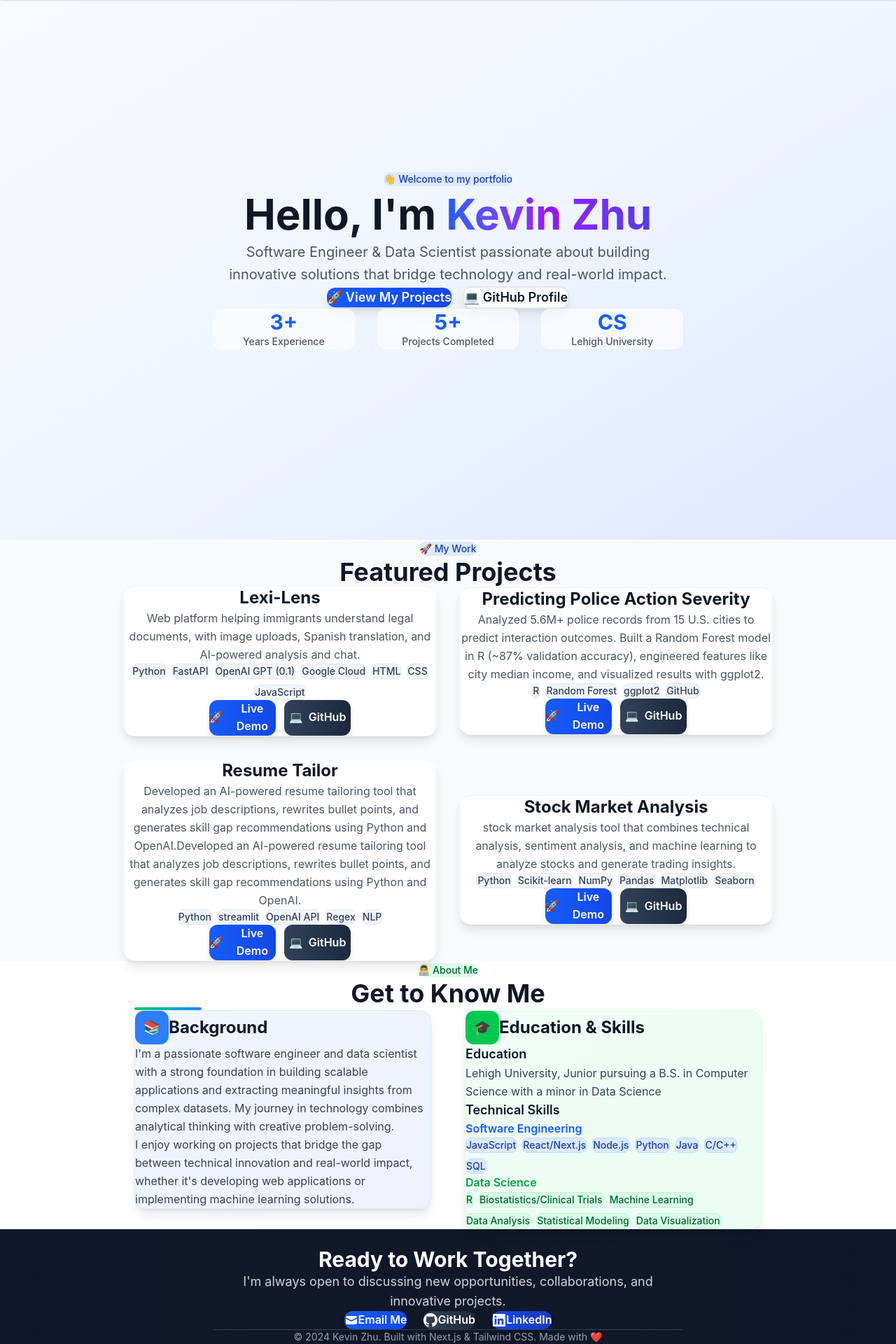
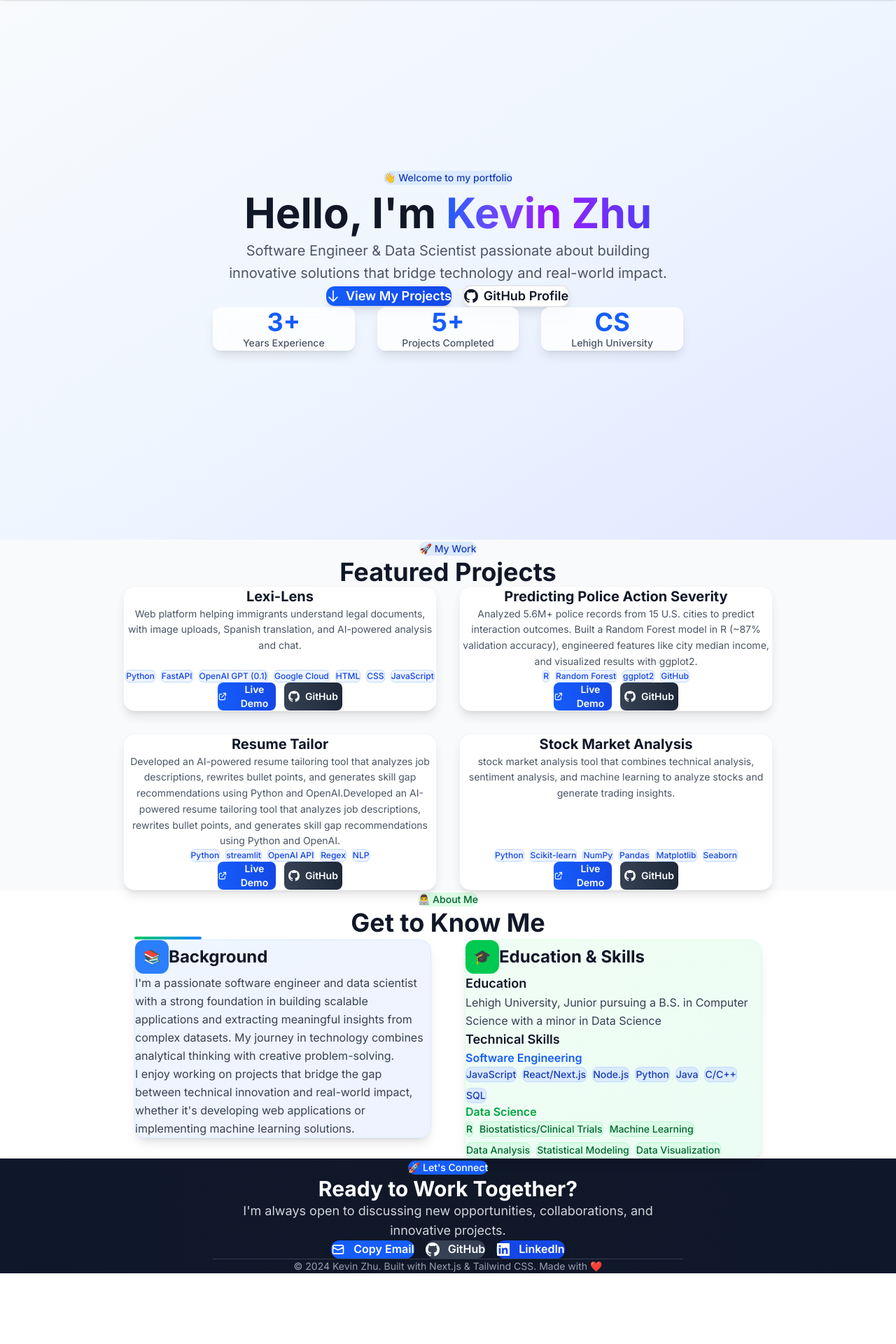
Before and after one commit to KevinZhu223/my-project-site, a Next.js app: page / in a window 1280 px wide. Shown: the part 29-1949 px from the top of the page at 70% size. After the commit the page ends 1848 px from the top, so only its background shows below. Built offline with nearby package versions, Linux system fonts and the light colour scheme.

Commit message:
Working version of website

```diff
--- a/app/globals.css
+++ b/app/globals.css
@@ -1,21 +1,28 @@
+@import url('https://fonts.googleapis.com/css2?family=Inter:wght@300;400;500;600;700;800&display=swap');
 @import "tailwindcss";
 
 :root {
   --background: #ffffff;
-  --foreground: #171717;
+  --foreground: #1f2937;
+  --primary: #3b82f6;
+  --primary-dark: #1d4ed8;
+  --secondary: #6366f1;
+  --accent: #8b5cf6;
+  --success: #10b981;
+  --warning: #f59e0b;
+  --error: #ef4444;
+  --surface: #f8fafc;
+  --surface-dark: #1e293b;
 }
 
-@theme inline {
-  --color-background: var(--background);
-  --color-foreground: var(--foreground);
-  --font-sans: var(--font-geist-sans);
-  --font-mono: var(--font-geist-mono);
-}
+/* Custom theme configuration removed - using standard CSS variables instead */
 
 @media (prefers-color-scheme: dark) {
   :root {
-    --background: #0a0a0a;
-    --foreground: #ededed;
+    --background: #0f172a;
+    --foreground: #f1f5f9;
+    --surface: #1e293b;
+    --surface-dark: #0f172a;
   }
 }
 
@@ -27,7 +34,8 @@
 
 html {
   scroll-behavior: smooth;
-  scroll-padding-top: 80px; /* Account for fixed navbar */
+  scroll-padding-top: 80px;
+  font-size: 16px;
 }
 
 body {
@@ -35,6 +43,9 @@ body {
   color: var(--foreground);
   font-family: 'Inter', -apple-system, BlinkMacSystemFont, 'Segoe UI', Roboto, sans-serif;
   line-height: 1.6;
+  font-weight: 400;
+  -webkit-font-smoothing: antialiased;
+  -moz-osx-font-smoothing: grayscale;
 }
 
 /* Custom scrollbar */
@@ -43,29 +54,61 @@ body {
 }
 
 ::-webkit-scrollbar-track {
-  background: #f1f1f1;
+  background: #f1f5f9;
 }
 
 ::-webkit-scrollbar-thumb {
-  background: #c1c1c1;
+  background: #cbd5e1;
   border-radius: 4px;
+  transition: background-color 0.2s ease;
 }
 
 ::-webkit-scrollbar-thumb:hover {
-  background: #a8a8a8;
+  background: #94a3b8;
 }
 
 /* Dark mode scrollbar */
 @media (prefers-color-scheme: dark) {
   ::-webkit-scrollbar-track {
-    background: #2d2d2d;
+    background: #1e293b;
   }
 
   ::-webkit-scrollbar-thumb {
-    background: #555;
+    background: #475569;
   }
 
   ::-webkit-scrollbar-thumb:hover {
-    background: #777;
+    background: #64748b;
   }
 }
+
+/* Smooth transitions for all elements */
+* {
+  transition: color 0.2s ease, background-color 0.2s ease, border-color 0.2s ease, transform 0.2s ease, box-shadow 0.2s ease;
+}
+
+/* Focus styles for accessibility */
+*:focus-visible {
+  outline: 2px solid var(--primary);
+  outline-offset: 2px;
+}
+
+/* Button hover effects */
+.btn-hover {
+  transition: all 0.3s cubic-bezier(0.4, 0, 0.2, 1);
+}
+
+.btn-hover:hover {
+  transform: translateY(-2px);
+  box-shadow: 0 10px 25px -5px rgba(0, 0, 0, 0.1), 0 10px 10px -5px rgba(0, 0, 0, 0.04);
+}
+
+/* Card hover effects */
+.card-hover {
+  transition: all 0.3s cubic-bezier(0.4, 0, 0.2, 1);
+}
+
+.card-hover:hover {
+  transform: translateY(-4px);
+  box-shadow: 0 20px 25px -5px rgba(0, 0, 0, 0.1), 0 10px 10px -5px rgba(0, 0, 0, 0.04);
+}
--- a/app/page.js
+++ b/app/page.js
@@ -137,32 +137,38 @@ export default function Home() {
           <div className="flex flex-col sm:flex-row gap-4 justify-center items-center">
             <Link
               href="#projects"
-              className="bg-gradient-to-r from-blue-600 to-blue-700 hover:from-blue-700 hover:to-blue-800 text-white px-8 py-4 rounded-xl font-semibold text-lg transition-all duration-300 transform hover:scale-105 shadow-lg hover:shadow-xl"
+              className="btn-hover bg-gradient-to-r from-blue-600 to-blue-700 hover:from-blue-700 hover:to-blue-800 text-white px-8 py-4 rounded-xl font-semibold text-base sm:text-lg transition-all duration-300 shadow-lg flex items-center gap-2"
             >
-              🚀 View My Projects
+              <svg className="w-5 h-5" fill="none" stroke="currentColor" viewBox="0 0 24 24">
+                <path strokeLinecap="round" strokeLinejoin="round" strokeWidth={2} d="M19 14l-7 7m0 0l-7-7m7 7V3" />
+              </svg>
+              View My Projects
             </Link>
             <Link
               href="https://github.com/KevinZhu223"
               target="_blank"
               rel="noopener noreferrer"
-              className="bg-white dark:bg-gray-800 text-gray-900 dark:text-white border-2 border-gray-200 dark:border-gray-600 hover:border-blue-500 dark:hover:border-blue-400 px-8 py-4 rounded-xl font-semibold text-lg transition-all duration-300 transform hover:scale-105 shadow-lg hover:shadow-xl"
+              className="btn-hover bg-white dark:bg-gray-800 text-gray-900 dark:text-white border-2 border-gray-200 dark:border-gray-600 hover:border-blue-500 dark:hover:border-blue-400 px-8 py-4 rounded-xl font-semibold text-base sm:text-lg transition-all duration-300 shadow-lg flex items-center gap-2"
             >
-              💻 GitHub Profile
+              <svg className="w-5 h-5" fill="currentColor" viewBox="0 0 20 20">
+                <path fillRule="evenodd" d="M10 0C4.477 0 0 4.484 0 10.017c0 4.425 2.865 8.18 6.839 9.504.5.092.682-.217.682-.483 0-.237-.008-.868-.013-1.703-2.782.605-3.369-1.343-3.369-1.343-.454-1.158-1.11-1.466-1.11-1.466-.908-.62.069-.608.069-.608 1.003.07 1.531 1.032 1.531 1.032.892 1.53 2.341 1.088 2.91.832.092-.647.35-1.088.636-1.338-2.22-.253-4.555-1.113-4.555-4.951 0-1.093.39-1.988 1.029-2.688-.103-.253-.446-1.272.098-2.65 0 0 .84-.27 2.75 1.026A9.564 9.564 0 0110 4.844c.85.004 1.705.115 2.504.337 1.909-1.296 2.747-1.027 2.747-1.027.546 1.379.203 2.398.1 2.651.64.7 1.028 1.595 1.028 2.688 0 3.848-2.339 4.695-4.566 4.942.359.31.678.921.678 1.856 0 1.338-.012 2.419-.012 2.747 0 .268.18.58.688.482A10.019 10.019 0 0020 10.017C20 4.484 15.522 0 10 0z" clipRule="evenodd" />
+              </svg>
+              GitHub Profile
             </Link>
           </div>
 
           {/* Quick stats */}
-          <div className="mt-16 grid grid-cols-1 sm:grid-cols-3 gap-8 max-w-3xl mx-auto">
-            <div className="text-center bg-white/60 dark:bg-gray-800/60 backdrop-blur-sm rounded-xl p-4 border border-white/20 dark:border-gray-700/20">
-              <div className="text-3xl font-bold text-blue-600 dark:text-blue-400">3+</div>
+          <div className="mt-16 grid grid-cols-1 sm:grid-cols-3 gap-4 sm:gap-6 lg:gap-8 max-w-4xl mx-auto">
+            <div className="card-hover text-center bg-white/80 dark:bg-gray-800/80 backdrop-blur-sm rounded-xl p-6 border border-white/30 dark:border-gray-700/30 shadow-lg">
+              <div className="text-3xl lg:text-4xl font-bold text-blue-600 dark:text-blue-400 mb-2">3+</div>
               <div className="text-sm text-gray-600 dark:text-gray-400 font-medium">Years Experience</div>
             </div>
-            <div className="text-center bg-white/60 dark:bg-gray-800/60 backdrop-blur-sm rounded-xl p-4 border border-white/20 dark:border-gray-700/20">
-              <div className="text-3xl font-bold text-blue-600 dark:text-blue-400">5+</div>
+            <div className="card-hover text-center bg-white/80 dark:bg-gray-800/80 backdrop-blur-sm rounded-xl p-6 border border-white/30 dark:border-gray-700/30 shadow-lg">
+              <div className="text-3xl lg:text-4xl font-bold text-blue-600 dark:text-blue-400 mb-2">5+</div>
               <div className="text-sm text-gray-600 dark:text-gray-400 font-medium">Projects Completed</div>
             </div>
-            <div className="text-center bg-white/60 dark:bg-gray-800/60 backdrop-blur-sm rounded-xl p-4 border border-white/20 dark:border-gray-700/20">
-              <div className="text-3xl font-bold text-blue-600 dark:text-blue-400">CS</div>
+            <div className="card-hover text-center bg-white/80 dark:bg-gray-800/80 backdrop-blur-sm rounded-xl p-6 border border-white/30 dark:border-gray-700/30 shadow-lg">
+              <div className="text-3xl lg:text-4xl font-bold text-blue-600 dark:text-blue-400 mb-2">CS</div>
               <div className="text-sm text-gray-600 dark:text-gray-400 font-medium">Lehigh University</div>
             </div>
           </div>
@@ -184,7 +190,7 @@ export default function Home() {
             </p>
           </div>
 
-          <div className="grid grid-cols-1 md:grid-cols-2 gap-8 place-items-center">
+          <div className="grid grid-cols-1 md:grid-cols-2 gap-6 lg:gap-8 place-items-center">
             {projects.map((project, index) => (
               <ProjectCard
                 key={index}
--- a/components/Footer.js
+++ b/components/Footer.js
@@ -1,11 +1,26 @@
+'use client';
 import Link from 'next/link';
+import { useState } from 'react';
 
 export default function Footer() {
+  const [copied, setCopied] = useState(false);
+
+  const copyEmail = async () => {
+    try {
+      await navigator.clipboard.writeText('kevinzhu2234@gmail.com');
+      setCopied(true);
+      setTimeout(() => setCopied(false), 2000);
+    } catch (err) {
+      console.error('Failed to copy email:', err);
+    }
+  };
+
   return (
     <footer className="flex flex-col items-center justify-center bg-gradient-to-r from-slate-900 via-gray-900 to-slate-900 text-white py-16">
       <div className="mx-auto max-w-screen-lg px-4 sm:px-6 lg:px-8">
         <div className="text-center mb-12">
           <span className="inline-block px-4 py-2 bg-blue-600 text-white rounded-full text-sm font-medium mb-4">
+            🚀 Let's Connect
           </span>
           <h3 className="text-3xl font-bold mb-4">Ready to Work Together?</h3>
           <p className="text-gray-300 text-lg max-w-2xl mx-auto">
@@ -14,40 +29,42 @@ export default function Footer() {
         </div>
 
         <div className="flex flex-col items-center">
-          <div className="flex flex-col md:flex-row justify-center items-center gap-6 mb-12 max-w-3xl w-full">
-          <Link
-            href="mailto:kevinzhu2234@gmail.com"
-            className="flex items-center space-x-3 bg-gradient-to-r from-blue-600 to-blue-700 hover:from-blue-700 hover:to-blue-800 px-6 py-3 rounded-xl transition-all duration-300 transform hover:scale-105 shadow-lg hover:shadow-xl"
+
+        <div className="flex flex-col sm:flex-row gap-4 justify-center items-center mb-8">
+          <button
+            onClick={copyEmail}
+            className="btn-hover bg-blue-600 hover:bg-blue-700 text-white px-6 py-3 rounded-xl font-semibold transition-all duration-300 shadow-lg flex items-center gap-3 relative"
           >
-            <svg className="w-5 h-5" fill="currentColor" viewBox="0 0 20 20">
-              <path d="M2.003 5.884L10 9.882l7.997-3.998A2 2 0 0016 4H4a2 2 0 00-1.997 1.884z" />
-              <path d="M18 8.118l-8 4-8-4V14a2 2 0 002 2h12a2 2 0 002-2V8.118z" />
+            <svg className="w-5 h-5" fill="none" stroke="currentColor" viewBox="0 0 24 24">
+              <path strokeLinecap="round" strokeLinejoin="round" strokeWidth={2} d="M3 8l7.89 4.26a2 2 0 002.22 0L21 8M5 19h14a2 2 0 002-2V7a2 2 0 00-2-2H5a2 2 0 00-2 2v10a2 2 0 002 2z" />
             </svg>
-            <span className="font-semibold"> Email Me</span>
-          </Link>
+            <span className="font-semibold">
+              {copied ? '✓ Email Copied!' : 'Copy Email'}
+            </span>
+          </button>
 
           <Link
             href="https://github.com/KevinZhu223"
             target="_blank"
             rel="noopener noreferrer"
-            className="flex items-center space-x-3 bg-gradient-to-r from-gray-700 to-gray-800 hover:from-gray-800 hover:to-gray-900 px-6 py-3 rounded-xl transition-all duration-300 transform hover:scale-105 shadow-lg hover:shadow-xl"
+            className="btn-hover bg-gray-700 hover:bg-gray-800 text-white px-6 py-3 rounded-xl font-semibold transition-all duration-300 shadow-lg flex items-center gap-3"
           >
             <svg className="w-5 h-5" fill="currentColor" viewBox="0 0 20 20">
               <path fillRule="evenodd" d="M10 0C4.477 0 0 4.484 0 10.017c0 4.425 2.865 8.18 6.839 9.504.5.092.682-.217.682-.483 0-.237-.008-.868-.013-1.703-2.782.605-3.369-1.343-3.369-1.343-.454-1.158-1.11-1.466-1.11-1.466-.908-.62.069-.608.069-.608 1.003.07 1.531 1.032 1.531 1.032.892 1.53 2.341 1.088 2.91.832.092-.647.35-1.088.636-1.338-2.22-.253-4.555-1.113-4.555-4.951 0-1.093.39-1.988 1.029-2.688-.103-.253-.446-1.272.098-2.65 0 0 .84-.27 2.75 1.026A9.564 9.564 0 0110 4.844c.85.004 1.705.115 2.504.337 1.909-1.296 2.747-1.027 2.747-1.027.546 1.379.203 2.398.1 2.651.64.7 1.028 1.595 1.028 2.688 0 3.848-2.339 4.695-4.566 4.942.359.31.678.921.678 1.856 0 1.338-.012 2.419-.012 2.747 0 .268.18.58.688.482A10.019 10.019 0 0020 10.017C20 4.484 15.522 0 10 0z" clipRule="evenodd" />
             </svg>
-            <span className="font-semibold"> GitHub</span>
+            <span className="font-semibold">GitHub</span>
           </Link>
 
           <Link
-            href="https://linkedin.com/in/kevinzhu223"
+            href="https://linkedin.com/in/kevin-zhu-lehigh"
             target="_blank"
             rel="noopener noreferrer"
-            className="flex items-center space-x-3 bg-gradient-to-r from-blue-700 to-blue-800 hover:from-blue-800 hover:to-blue-900 px-6 py-3 rounded-xl transition-all duration-300 transform hover:scale-105 shadow-lg hover:shadow-xl"
+            className="btn-hover bg-blue-700 hover:bg-blue-800 text-white px-6 py-3 rounded-xl font-semibold transition-all duration-300 shadow-lg flex items-center gap-3"
           >
             <svg className="w-5 h-5" fill="currentColor" viewBox="0 0 20 20">
               <path fillRule="evenodd" d="M16.338 16.338H13.67V12.16c0-.995-.017-2.277-1.387-2.277-1.39 0-1.601 1.086-1.601 2.207v4.248H8.014v-8.59h2.559v1.174h.037c.356-.675 1.227-1.387 2.526-1.387 2.703 0 3.203 1.778 3.203 4.092v4.711zM5.005 6.575a1.548 1.548 0 11-.003-3.096 1.548 1.548 0 01.003 3.096zm-1.337 9.763H6.34v-8.59H3.667v8.59zM17.668 1H2.328C1.595 1 1 1.581 1 2.298v15.403C1 18.418 1.595 19 2.328 19h15.34c.734 0 1.332-.582 1.332-1.299V2.298C19 1.581 18.402 1 17.668 1z" clipRule="evenodd" />
             </svg>
-            <span className="font-semibold"> LinkedIn</span>
+            <span className="font-semibold">LinkedIn</span>
           </Link>
           </div>
         </div>
--- a/components/ProjectCard.js
+++ b/components/ProjectCard.js
@@ -2,24 +2,24 @@ import Link from 'next/link';
 
 export default function ProjectCard({ title, description, techStack, liveUrl, githubUrl }) {
   return (
-    <div className="bg-white dark:bg-gray-800 rounded-2xl shadow-lg hover:shadow-2xl transition-all duration-300 transform hover:-translate-y-1 p-8 border border-gray-100 dark:border-gray-700 group relative overflow-hidden flex flex-col items-center text-center max-w-md w-full">
+    <div className="card-hover bg-white dark:bg-gray-800 rounded-2xl shadow-lg p-8 border border-gray-100 dark:border-gray-700 group relative overflow-hidden flex flex-col items-center text-center max-w-md w-full h-full">
       {/* Gradient overlay */}
       <div className="absolute top-0 left-0 w-full h-1 bg-gradient-to-r from-blue-500 to-purple-500 opacity-0 group-hover:opacity-100 transition-opacity duration-300"></div>
 
-      <h3 className="text-2xl font-bold text-gray-900 dark:text-white mb-4 group-hover:text-blue-600 dark:group-hover:text-blue-400 transition-colors duration-200">
+      <h3 className="text-xl font-bold text-gray-900 dark:text-white mb-4 group-hover:text-blue-600 dark:group-hover:text-blue-400 transition-colors duration-200">
         {title}
       </h3>
 
-      <p className="text-gray-600 dark:text-gray-300 mb-6 leading-relaxed text-base">
+      <p className="text-gray-600 dark:text-gray-300 mb-6 leading-relaxed text-sm flex-grow">
         {description}
       </p>
 
-      <div className="mb-8">
+      <div className="mb-6">
         <div className="flex flex-wrap justify-center gap-2">
           {techStack.map((tech, index) => (
             <span
               key={index}
-              className="px-3 py-1.5 bg-gradient-to-r from-slate-100 to-gray-100 dark:from-slate-800 dark:to-gray-800 text-slate-700 dark:text-slate-300 text-sm rounded-lg font-medium border border-slate-200 dark:border-slate-600 hover:border-blue-300 dark:hover:border-blue-500 transition-colors duration-200"
+              className="px-2.5 py-1 bg-gradient-to-r from-blue-50 to-indigo-50 dark:from-blue-900/30 dark:to-indigo-900/30 text-blue-700 dark:text-blue-300 text-xs rounded-md font-medium border border-blue-200 dark:border-blue-700 hover:border-blue-400 dark:hover:border-blue-500 transition-colors duration-200"
             >
               {tech}
             </span>
@@ -27,15 +27,18 @@ export default function ProjectCard({ title, description, techStack, liveUrl, gi
         </div>
       </div>
 
-      <div className="flex gap-3">
+      <div className="flex gap-3 mt-auto">
         {liveUrl && (
           <Link
             href={liveUrl}
             target="_blank"
             rel="noopener noreferrer"
-            className="flex-1 bg-gradient-to-r from-blue-600 to-blue-700 hover:from-blue-700 hover:to-blue-800 text-white px-4 py-3 rounded-xl text-center font-semibold transition-all duration-300 transform hover:scale-105 shadow-lg hover:shadow-xl flex items-center justify-center gap-2"
+            className="btn-hover flex-1 bg-gradient-to-r from-blue-600 to-blue-700 hover:from-blue-700 hover:to-blue-800 text-white px-4 py-2.5 rounded-lg text-center font-semibold text-sm flex items-center justify-center gap-2"
           >
-            <span>🚀</span> Live Demo
+            <svg className="w-4 h-4" fill="none" stroke="currentColor" viewBox="0 0 24 24">
+              <path strokeLinecap="round" strokeLinejoin="round" strokeWidth={2} d="M10 6H6a2 2 0 00-2 2v10a2 2 0 002 2h10a2 2 0 002-2v-4M14 4h6m0 0v6m0-6L10 14" />
+            </svg>
+            Live Demo
           </Link>
         )}
         {githubUrl && (
@@ -43,9 +46,12 @@ export default function ProjectCard({ title, description, techStack, liveUrl, gi
             href={githubUrl}
             target="_blank"
             rel="noopener noreferrer"
-            className="flex-1 bg-gradient-to-r from-slate-700 to-slate-800 hover:from-slate-800 hover:to-slate-900 text-white px-4 py-3 rounded-xl text-center font-semibold transition-all duration-300 transform hover:scale-105 shadow-lg hover:shadow-xl flex items-center justify-center gap-2"
+            className="btn-hover flex-1 bg-gradient-to-r from-gray-700 to-gray-800 hover:from-gray-800 hover:to-gray-900 text-white px-4 py-2.5 rounded-lg text-center font-semibold text-sm flex items-center justify-center gap-2"
           >
-            <span>💻</span> GitHub
+            <svg className="w-4 h-4" fill="currentColor" viewBox="0 0 20 20">
+              <path fillRule="evenodd" d="M10 0C4.477 0 0 4.484 0 10.017c0 4.425 2.865 8.18 6.839 9.504.5.092.682-.217.682-.483 0-.237-.008-.868-.013-1.703-2.782.605-3.369-1.343-3.369-1.343-.454-1.158-1.11-1.466-1.11-1.466-.908-.62.069-.608.069-.608 1.003.07 1.531 1.032 1.531 1.032.892 1.53 2.341 1.088 2.91.832.092-.647.35-1.088.636-1.338-2.22-.253-4.555-1.113-4.555-4.951 0-1.093.39-1.988 1.029-2.688-.103-.253-.446-1.272.098-2.65 0 0 .84-.27 2.75 1.026A9.564 9.564 0 0110 4.844c.85.004 1.705.115 2.504.337 1.909-1.296 2.747-1.027 2.747-1.027.546 1.379.203 2.398.1 2.651.64.7 1.028 1.595 1.028 2.688 0 3.848-2.339 4.695-4.566 4.942.359.31.678.921.678 1.856 0 1.338-.012 2.419-.012 2.747 0 .268.18.58.688.482A10.019 10.019 0 0020 10.017C20 4.484 15.522 0 10 0z" clipRule="evenodd" />
+            </svg>
+            GitHub
           </Link>
         )}
       </div>
```
Also changed, not shown: 1 other file (tests, documents, lock files or other folders).
